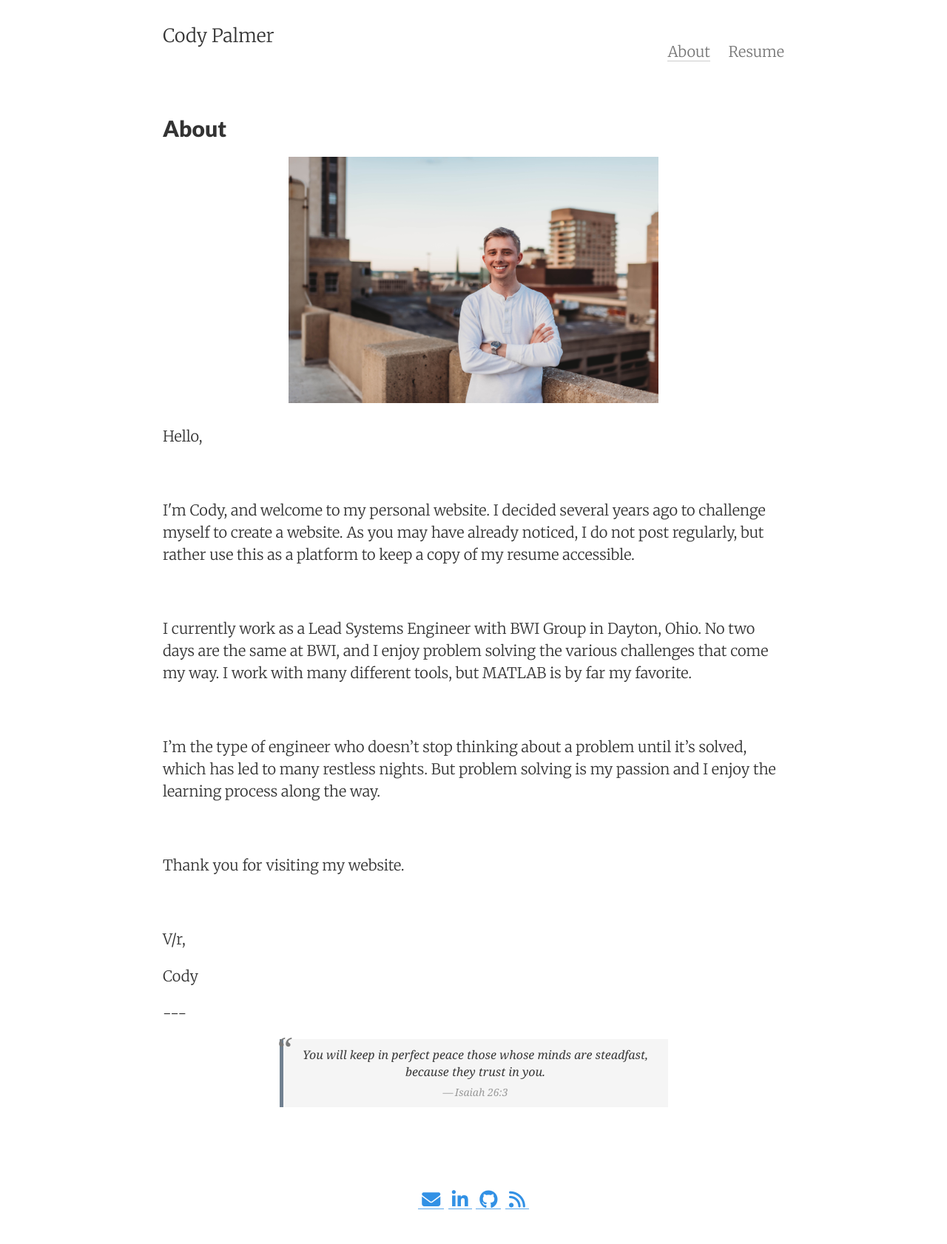
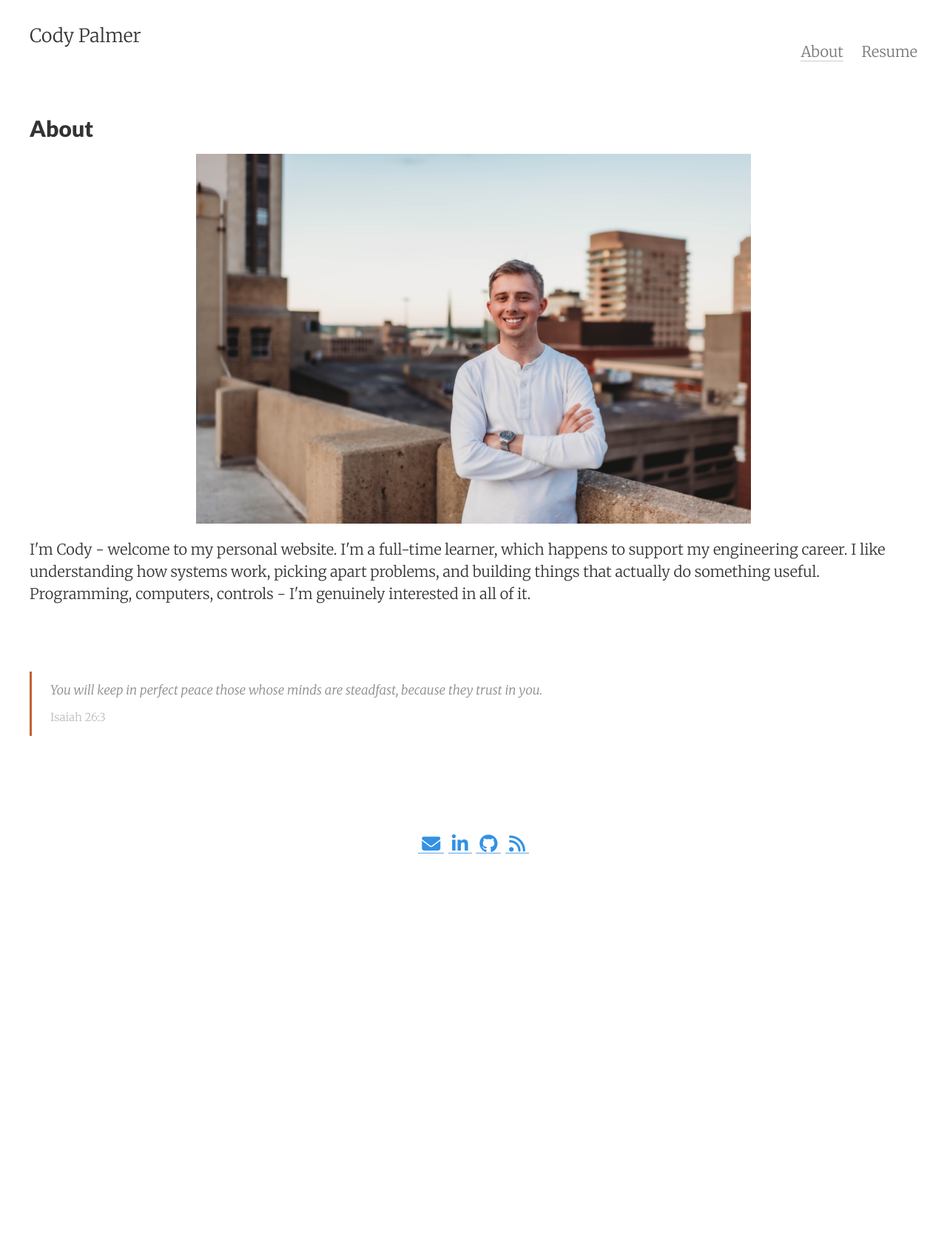
Before and after one commit to palmerco/web_server, a Jekyll site: the page built from subpages/about.html, in a window 1280 px wide. Shown: the whole page at 74% size. Built offline with Jekyll 4.4.1, drawn with Linux system fonts in a browser that asks for light colours; nearby versions of some CDN libraries; after the commit the page ends 1200 px from its top, so only the background shows below that.

Commit message:
Rework about page, widen layout, and improve resume nav
- Rewrote about page bio and added styled scripture verse block
- Enlarged profile photo with responsive max-width
- Widened site layout from 42rem to 60rem
- Updated resume nav link to open PDF directly in new tab

Co-Authored-By: Claude Sonnet 4.6 <noreply@anthropic.com>

```diff
--- a/_includes/navigation.html
+++ b/_includes/navigation.html
@@ -5,7 +5,9 @@
 
     {% assign item = site.pages | where: "path", path | first %}
 
-    {% if item.title and page.title == item.title %}
+    {% if item.nav_link %}
+        <a class="nav-link" href="{{ item.nav_link }}" target="{{ item.nav_target | default: '_self' }}">{{ item.title }}</a>
+    {% elsif item.title and page.title == item.title %}
         <a class="nav-active" href="{{ item.url | relative_url }}">{{ item.title }}</a>
     {% elsif item.title %}
         <a class="nav-link" href="{{ item.url | relative_url }}">{{ item.title }}</a>
--- a/_sass/_variables.scss
+++ b/_sass/_variables.scss
@@ -24,7 +24,7 @@ $h1-responsive-max: 3.84rem !default;
 $abbr-border-bottom: 1px black dotted;
 
 // Page width
-$measure-width: 42rem !default;
+$measure-width: 60rem !default;
 
 // Viewport widths
 $viewport-small: 32em;
--- a/subpages/about.html
+++ b/subpages/about.html
@@ -8,59 +8,31 @@ tags: about
 
 <!--<img src="/images/websitePhoto.jpg" alt="profilePicture" width="300" align="left" style="margin:0px 15px"/>-->
 
-<center><img src="/files/images/websitePhoto.jpg" alt="profilePicture" width="500" align="middle" style="float: middle; margin: 4px 10px 10px 10px; border: none;"/></center>
+<img src="/files/images/websitePhoto.jpg" alt="profilePicture" style="width: 100%; max-width: 750px; margin: 0 auto 1rem auto; border: none; display: block;"/>
 
-<p>
-
-</p>
-
-
-
-<p>Hello,&nbsp;</p>
-<p>&nbsp;</p>
-<p>I'm Cody, and welcome to my personal website. I decided several years ago to challenge myself to create a website. As you may have already noticed, I do not post regularly, but rather use this as a platform to keep a copy of my resume accessible.</p>
-<p>&nbsp;</p>
-<p>I currently work as a Lead Systems Engineer with BWI Group in Dayton, Ohio. No two days are the same at BWI, and I enjoy problem solving the various challenges that come my way. I work with many different tools, but MATLAB is by far my favorite.</p>
-<p>&nbsp;</p>
-<p>I&rsquo;m the type of engineer who doesn&rsquo;t stop thinking about a problem until it&rsquo;s solved, which has led to many restless nights. But problem solving is my passion and I enjoy the learning process along the way.</p>
-<p>&nbsp;</p>
-<p>Thank you for visiting my website.</p>
-<p>&nbsp;</p>
-<p>V/r,</p>
-<p>Cody</p>
-
-
-<p>
-
-</p>
-<p>
-
-</p>
-<p>
-
-</p>
-
----
+<p>I'm Cody - welcome to my personal website. I'm a full-time learner, which happens to support my engineering career. I like understanding how systems work, picking apart problems, and building things that actually do something useful. Programming, computers, controls - I'm genuinely interested in all of it.</p>
 
 <style>
-    blockquote {
+    .verse-block {
+        border-left: 3px solid #C2622D;
+        padding: .6rem 1.25rem;
+        margin: 4.5rem 0 2rem 0;
+    }
+    .verse-text {
         font-style: italic;
-        margin: 20px auto;  /* Centers the blockquote horizontally */
-        padding: 10px;
-        background-color: #f5f5f5;
-        border-left: 5px solid #708090;
-        text-align: center;  /* Centers the text inside the blockquote */
-        max-width: 90%;  /* Limits the width to ensure it doesn’t stretch too much */
+        color: #888;
+        font-size: .85rem;
+        margin: 0 0 .3rem 0;
+        line-height: 1.6;
     }
-    cite {
-        font-size: 0.9em;
-        color: #555;
+    .verse-cite {
+        font-size: .75rem;
+        color: #bbb;
+        font-style: normal;
     }
 </style>
 
-<center>
-    <blockquote>
-        You will keep in perfect peace those whose minds are steadfast, because they trust in you.
-        <cite>Isaiah 26:3</cite>
-    </blockquote>
-</center>
+<div class="verse-block">
+    <p class="verse-text">You will keep in perfect peace those whose minds are steadfast, because they trust in you.</p>
+    <span class="verse-cite">Isaiah 26:3</span>
+</div>
```
Also changed, not shown: subpages/resume.html (+17 -26 lines).
